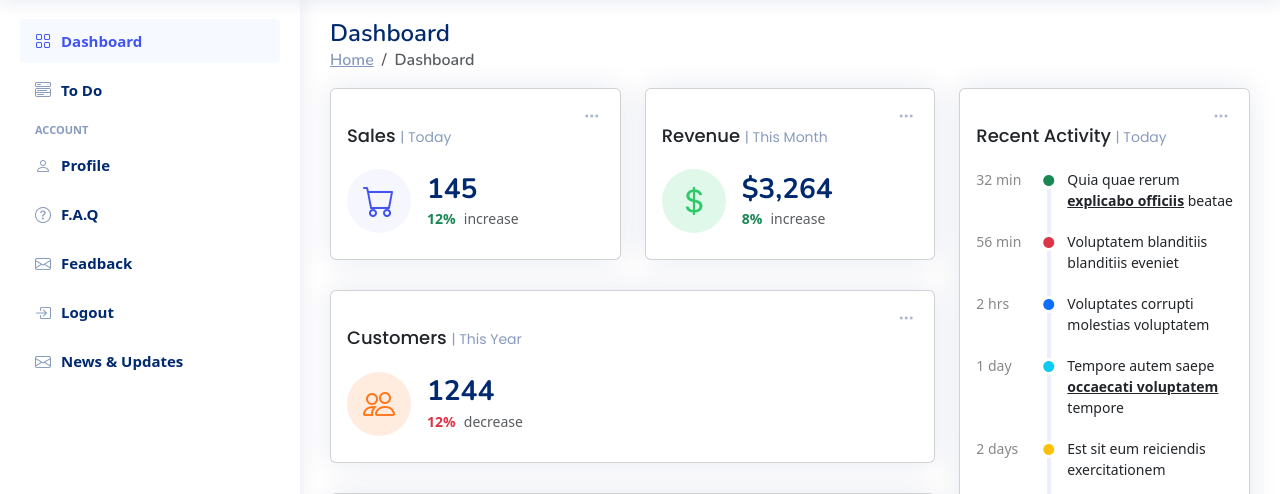
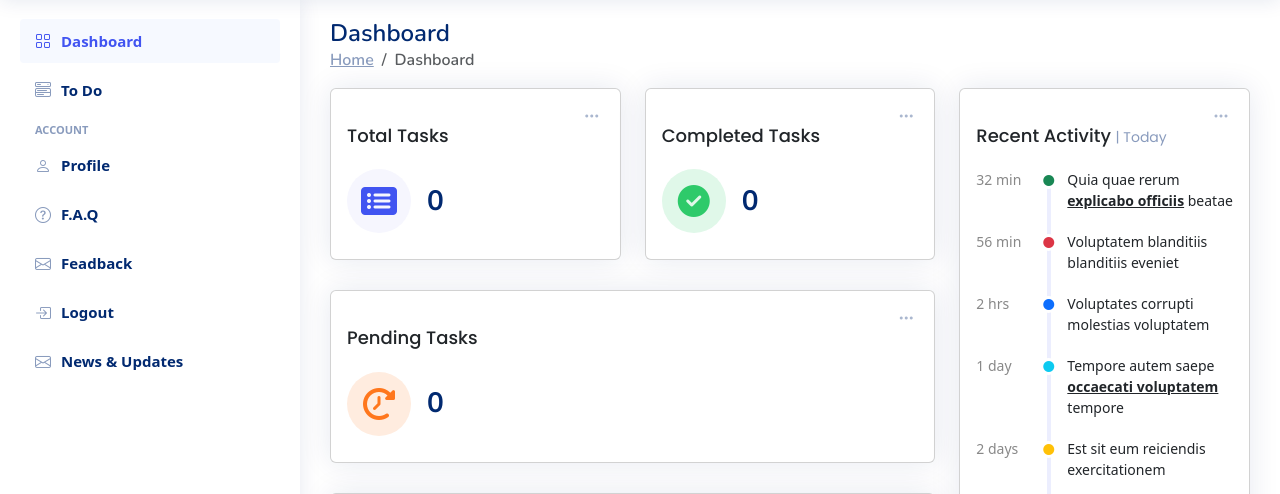
Before and after one commit to Joshi-kv/TodoTracker, a Django app: page / in a window 1280 px wide. Shown: the part 61-555 px from the top of the page. Run offline with Django 4.2, Linux system fonts and the light colour scheme; a user stored in the database is signed in; data comes from the database, SQL or seed files in the repository; both versions use the stored data as it was after the commit; some libraries are stand-ins or nearby versions.

Commit message:
showing total and completd tasks count on dashboard

```diff
--- a/home/urls.py
+++ b/home/urls.py
@@ -5,6 +5,7 @@ app_name = 'home'
 
 urlpatterns = [
     path('',views.HomePageView.as_view(),name='index'),
+    path('dashboard-count/',views.DashBoardCountView.as_view(),name='dashboard-count'),
     path('todo/',views.TodoPageView.as_view(),name='todo-page'),
     path('tasks/',views.TaskListView.as_view(),name='task-list'),
     path('create-task/',views.TodoCreateView.as_view(),name='create-task'),
--- a/home/views.py
+++ b/home/views.py
@@ -8,6 +8,7 @@ from . models import Todo,FAQ,Feedback
 from django.contrib.auth.models import User
 from django.core.mail import send_mail,EmailMessage
 from newsapi import NewsApiClient
+from datetime import timezone
 # Create your views here.
 
 class HomePageView(View) :
@@ -18,6 +19,21 @@ class HomePageView(View) :
             return render(request,'index.html',{'current_user':current_user})
         except :
             return render(request,'index.html')
+
+#view to show counts in dashboard
+class DashBoardCountView(View) :
+    def get(self,request) :
+        user = request.user
+        total_tasks = Todo.objects.filter(user=user).count()
+        completed_tasks = Todo.objects.filter(user=user,task_status='Completed').count()
+        # pending_tasks = Todo.objects.filter(user=user,task_status='Pending')
+        print(total_tasks,completed_tasks,)
+        context = {
+            'total_tasks':total_tasks,
+            'completed_tasks':completed_tasks,
+            # 'pending_tasks':pending_tasks
+        }
+        return JsonResponse(context,safe=False)
 
 #view to render todo page
 class TodoPageView(LoginRequiredMixin,View) :
--- /dev/null
+++ b/static/assets/js/dashboard.js
@@ -0,0 +1,9 @@
+$(document).ready(() => {
+    url = 'http://127.0.0.1:8000/dashboard-count/'
+    fetch(url)
+    .then(response => response.json())
+    .then((data) => {
+        $('#totalTask').html(data.total_tasks)
+        $('#completedTask').html(data.completed_tasks)
+    })
+})
--- a/templates/index.html
+++ b/templates/index.html
@@ -48,15 +48,15 @@
                 </div>
 
                 <div class="card-body">
-                  <h5 class="card-title">Sales <span>| Today</span></h5>
+                  <h5 class="card-title">Total Tasks</h5>
 
                   <div class="d-flex align-items-center">
                     <div class="card-icon rounded-circle d-flex align-items-center justify-content-center">
-                      <i class="bi bi-cart"></i>
+                      <i class="fa-solid fa-rectangle-list"></i>
                     </div>
                     <div class="ps-3">
-                      <h6>145</h6>
-                      <span class="text-success small pt-1 fw-bold">12%</span> <span class="text-muted small pt-2 ps-1">increase</span>
+                      <h6 id='totalTask'>0</h6>
+                      {% comment %} <span class="text-success small pt-1 fw-bold">12%</span> <span class="text-muted small pt-2 ps-1">increase</span> {% endcomment %}
 
                     </div>
                   </div>
@@ -83,15 +83,15 @@
                 </div>
 
                 <div class="card-body">
-                  <h5 class="card-title">Revenue <span>| This Month</span></h5>
+                  <h5 class="card-title">Completed Tasks</h5>
 
                   <div class="d-flex align-items-center">
                     <div class="card-icon rounded-circle d-flex align-items-center justify-content-center">
-                      <i class="bi bi-currency-dollar"></i>
+                      <i class="fa-solid fa-circle-check"></i>
                     </div>
                     <div class="ps-3">
-                      <h6>$3,264</h6>
-                      <span class="text-success small pt-1 fw-bold">8%</span> <span class="text-muted small pt-2 ps-1">increase</span>
+                      <h6 id="completedTask">0</h6>
+                      {% comment %} <span class="text-success small pt-1 fw-bold">8%</span> <span class="text-muted small pt-2 ps-1">increase</span> {% endcomment %}
 
                     </div>
                   </div>
@@ -119,15 +119,15 @@
                 </div>
 
                 <div class="card-body">
-                  <h5 class="card-title">Customers <span>| This Year</span></h5>
+                  <h5 class="card-title">Pending Tasks</h5>
 
                   <div class="d-flex align-items-center">
                     <div class="card-icon rounded-circle d-flex align-items-center justify-content-center">
-                      <i class="bi bi-people"></i>
+                      <i class="fa-solid fa-clock-rotate-left fa-flip-horizontal"></i>
                     </div>
                     <div class="ps-3">
-                      <h6>1244</h6>
-                      <span class="text-danger small pt-1 fw-bold">12%</span> <span class="text-muted small pt-2 ps-1">decrease</span>
+                      <h6 id="pendingTask">0</h6>
+                      {% comment %} <span class="text-danger small pt-1 fw-bold">12%</span> <span class="text-muted small pt-2 ps-1">decrease</span> {% endcomment %}
 
                     </div>
                   </div>
@@ -581,4 +581,6 @@
 
   {% include 'footer.html' %}
 
+  <script src="{% static 'assets/js/dashboard.js' %}"></script>
+
 {% endblock content %}
```
Also changed, not shown: db.sqlite3.
